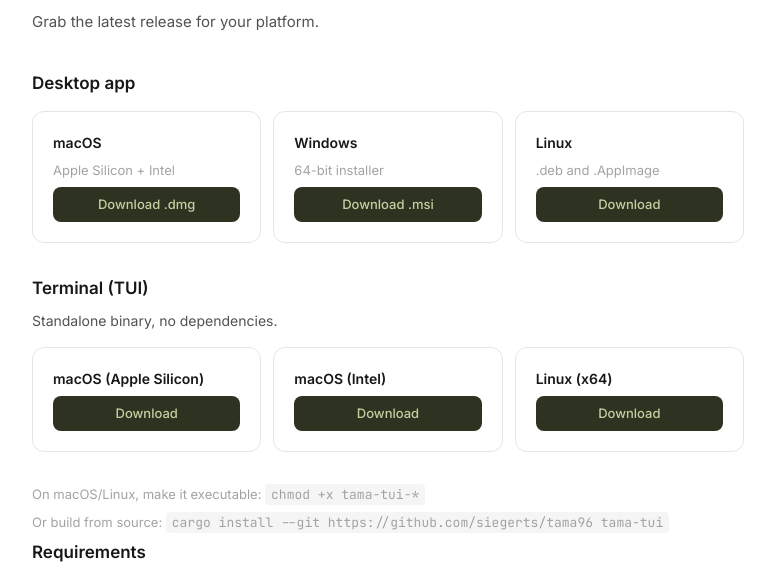
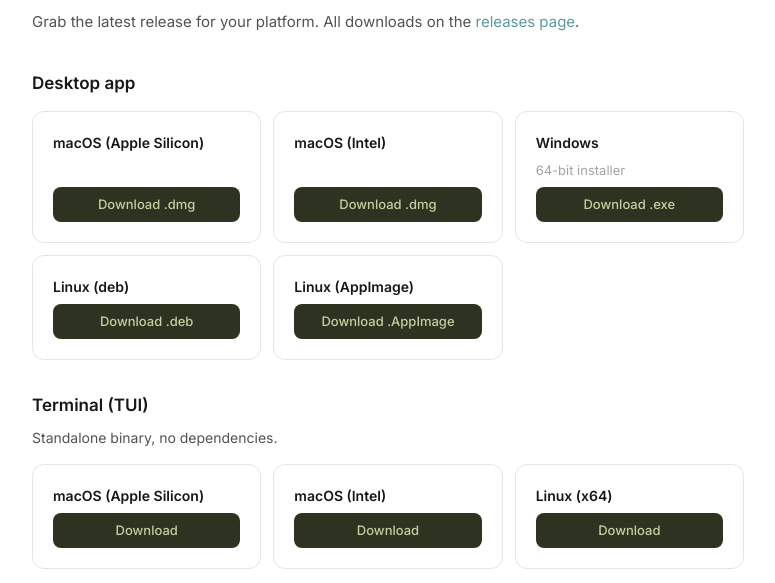
Before and after one commit to siegerts/tama96, an Astro site in the folder website/: page /download in a window 1280 px wide. Shown: the part 142-725 px from the top of the page, without its empty margins (252-1027 px from the left). Built offline with nearby package versions, Linux system fonts and the light colour scheme; Astro itself is replaced by a stand-in of ours.

Commit message:
Update download links for tama96 releases

```diff
--- a/website/src/pages/download.astro
+++ b/website/src/pages/download.astro
@@ -1,28 +1,35 @@
 ---
 import Base from '../layouts/Base.astro';
-const repo = 'https://github.com/siegerts/tama96/releases/latest';
+const dl = 'https://github.com/siegerts/tama96/releases/latest/download';
+const releases = 'https://github.com/siegerts/tama96/releases';
 ---
 
 <Base title="tama96 - Download">
   <h1>Download</h1>
-  <p class="intro">Grab the latest release for your platform.</p>
+  <p class="intro">Grab the latest release for your platform. All downloads on the <a href={releases}>releases page</a>.</p>
 
   <h2>Desktop app</h2>
   <div class="cards">
     <div class="card">
-      <div class="card-title">macOS</div>
-      <p>Apple Silicon + Intel</p>
-      <a href={repo} class="dl">Download .dmg</a>
+      <div class="card-title">macOS (Apple Silicon)</div>
+      <a href={`${dl}/tama96_0.1.0_aarch64.dmg`} class="dl">Download .dmg</a>
+    </div>
+    <div class="card">
+      <div class="card-title">macOS (Intel)</div>
+      <a href={`${dl}/tama96_0.1.0_x64.dmg`} class="dl">Download .dmg</a>
     </div>
     <div class="card">
       <div class="card-title">Windows</div>
       <p>64-bit installer</p>
-      <a href={repo} class="dl">Download .msi</a>
+      <a href={`${dl}/tama96_0.1.0_x64-setup.exe`} class="dl">Download .exe</a>
     </div>
     <div class="card">
-      <div class="card-title">Linux</div>
-      <p>.deb and .AppImage</p>
-      <a href={repo} class="dl">Download</a>
+      <div class="card-title">Linux (deb)</div>
+      <a href={`${dl}/tama96_0.1.0_amd64.deb`} class="dl">Download .deb</a>
+    </div>
+    <div class="card">
+      <div class="card-title">Linux (AppImage)</div>
+      <a href={`${dl}/tama96_0.1.0_amd64.AppImage`} class="dl">Download .AppImage</a>
     </div>
   </div>
 
@@ -31,15 +38,15 @@ const repo = 'https://github.com/siegerts/tama96/releases/latest';
   <div class="cards">
     <div class="card">
       <div class="card-title">macOS (Apple Silicon)</div>
-      <a href={`${repo}/download/tama-tui-aarch64-apple-darwin`} class="dl">Download</a>
+      <a href={`${dl}/tama-tui-aarch64-apple-darwin`} class="dl">Download</a>
     </div>
     <div class="card">
       <div class="card-title">macOS (Intel)</div>
-      <a href={`${repo}/download/tama-tui-x86_64-apple-darwin`} class="dl">Download</a>
+      <a href={`${dl}/tama-tui-x86_64-apple-darwin`} class="dl">Download</a>
     </div>
     <div class="card">
       <div class="card-title">Linux (x64)</div>
-      <a href={`${repo}/download/tama-tui-x86_64-unknown-linux-gnu`} class="dl">Download</a>
+      <a href={`${dl}/tama-tui-x86_64-unknown-linux-gnu`} class="dl">Download</a>
     </div>
   </div>
   <p class="note">On macOS/Linux, make it executable: <code>chmod +x tama-tui-*</code></p>
```
